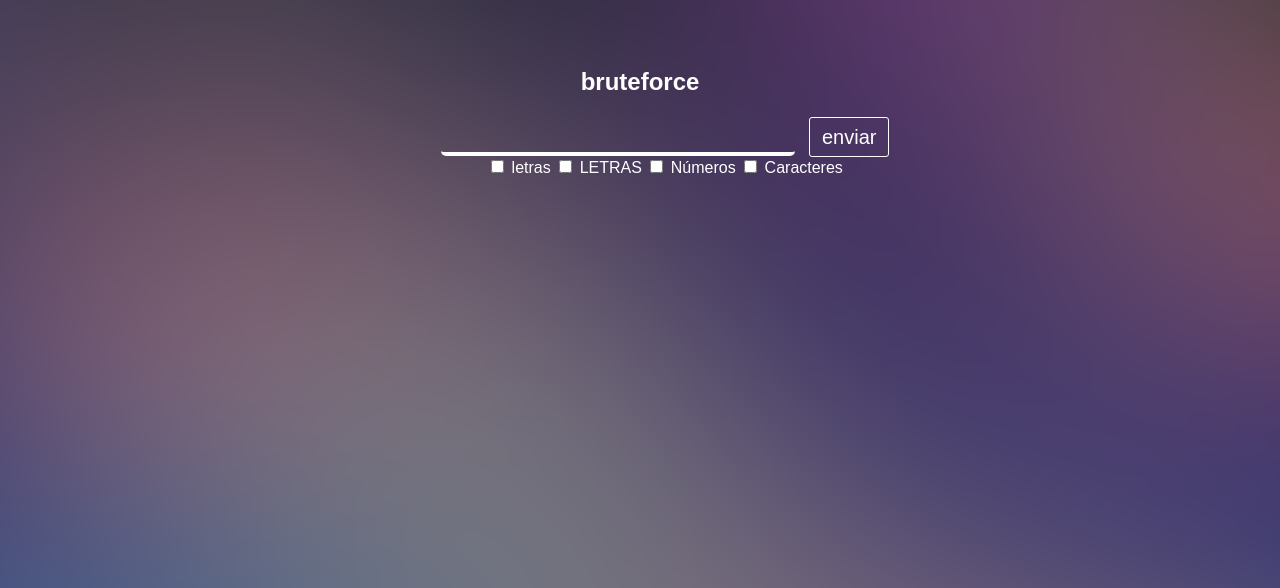
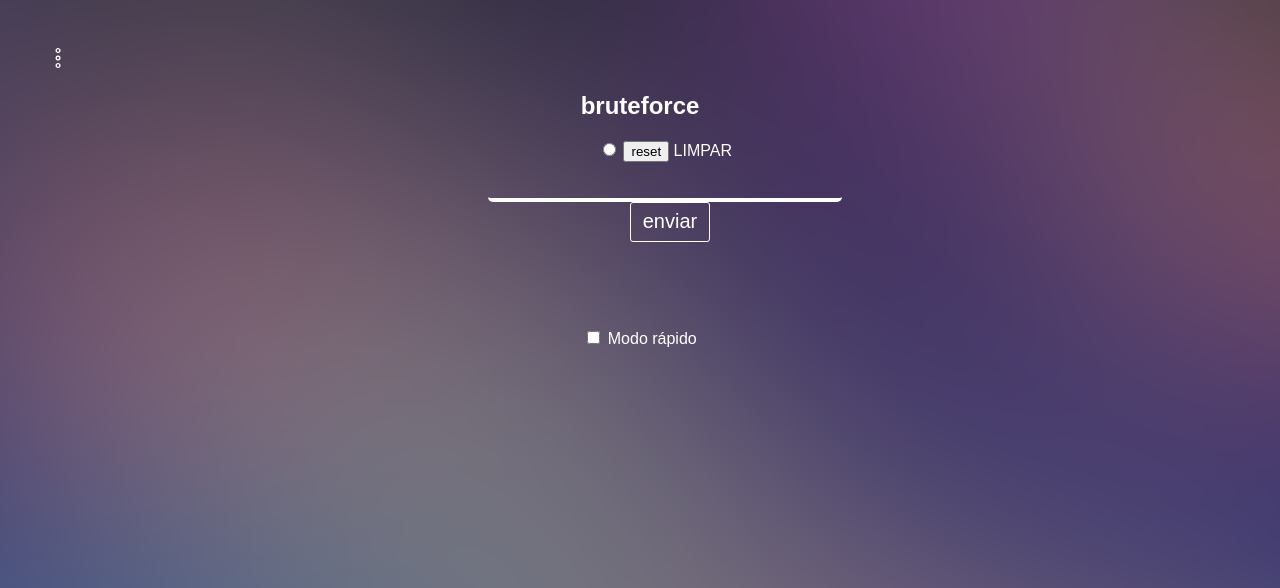
Before and after one commit to kim3dis/bruteforcephp, a PHP site: page / in a window 1280 px wide. Shown: the top 588 px of the page. Run offline with PHP 8.4, Linux system fonts and the light colour scheme; some libraries are stand-ins or nearby versions.

Commit message:
deixando tudo mais bonitinho

```diff
--- a/index.php
+++ b/index.php
@@ -2,10 +2,21 @@
 <html lang="pt_BR">
   <head>
     <meta charset="utf-8">
+    <meta http-equiv="X-UA-Compatible" content="IE=edge">
+    <meta name="viewport" content="width=device-width, initial-scale=1">
     <title>bruteforce</title>
-    <link href="folhadeestilo.css" rel="stylesheet">
-    <!-- <link rel="stylesheet" href="bootstrap/bootstrap.min.css" integrity="sha384-/Y6pD6FV/Vv2HJnA6t+vslU6fwYXjCFtcEpHbNJ0lyAFsXTsjBbfaDjzALeQsN6M" crossorigin="anonymous"> -->
-    <!-- <script src="bootstrap/bootstrap.min.js" integrity="sha384-h0AbiXch4ZDo7tp9hKZ4TsHbi047NrKGLO3SEJAg45jXxnGIfYzk4Si90RDIqNm1" crossorigin="anonymous"></script> -->
+    <link rel="shortcut icon" href="img/favicon.ico" /> <!-- favicon -->
+
+    <link href="folhadeestilo.css" rel="stylesheet" /> <!-- stylesheet -->
+    <link rel="stylesheet" href="animatecss/animate.css">
+    <link href="jquery-ui/jquery-ui.css" rel="stylesheet">
+    <script src="jquery/jquery.min.js"></script> <!-- adicionar lib jquery -->
+
+
+
+    <script src="script.js"></script> <!-- script -->
+    <!--  -->
+
   </head>
 
 <?php
@@ -13,33 +24,80 @@ include "config.php";
 ?>
 
   <body>
+    <div id="cloud-container"></div>
+    <div>
+      <a href="#" class="showhide_more">
+        <img src="img/more.png" height="20px" />
+      </a>
+    </div>
+
+
+
     <div class="container">
+
+
 			<div class="col-xs-x">
         <div class="span1">
 
           <center> <!-- center da preguiça xd -->
           <div class="caixall">
             <div class="titulo">
-              <h2>bruteforce</h2>
+              <h2 class="title animated tada">bruteforce</h2>
             </div>
             <div class="pass_send">
               <form method="post" action="sys.php">
-                <input type="password" name="senha" class="pass" />
-                <input type="submit" class="send_submit" value="enviar"/>
+
+                <div id="textos_entrar_limpar">
+
+                  <input id="text_entrar" name="action" type="radio" class="text_entrar" value="entrar">
+                  <label for="text_entrar"></label>
+
+                  <input id="text_limpar" name="action" type="reset" class="text_limpar" value="reset">
+                  <label for="text_limpar">LIMPAR</label>
+                </div>
 
 
-                <input type="checkbox" name="letras_on" id="letras_on">
-                <label for="letras_on">letras</label>
+                <input type="password" name="pass" class="pass" id="pass" /> <!-- caixa da senha -->
+                <br>
+                <input value="enviar" type="submit" class="send_submit">
 
 
-                <input type="checkbox" name="LETRAS_on" id="LETRAS_on">
-                <label for="LETRAS_on">LETRAS</label>
+                <!-- botão submit -->
 
-                <input type="checkbox" name="number_on" id="number_on">
-                <label for="number_on">Números</label>
+            </div>
+          <br>
+          </div>
 
-                <input type="checkbox" name="caracter_on" id="caracter_on">
-                <label for="caracter_on">Caracteres</label>
+
+              <div id="checkboxs_turbo">
+                <div id="radio_set">
+                  <input type="checkbox" name="letras_on" id="letras_on" checked="checked">
+                  <label for="letras_on" class="letras_on">Minúsculas</label>
+
+                  <input type="checkbox" name="LETRAS_on" id="LETRAS_on">
+                  <label for="LETRAS_on" class="LETRAS_on">Maiúsculas</label>
+
+                  <input type="checkbox" name="number_on" id="number_on">
+                  <label for="number_on" class="number_on">Números</label>
+
+                  <input type="checkbox" name="caracter_on" id="caracter_on">
+                  <label for="caracter_on" class="caracter_on">Caracteres</label>
+                </div>
+                <br>
+                <br>
+                <div id="turbo">
+                  <input type="checkbox" name="modo_turbo" id="modo_turbo">
+                  <label for="modo_turbo" id="lbl_modo_turbo">Modo rápido</label>
+                </div>
+              </div>
+
+
+                <script src="jquery-ui/jquery-ui.js"></script>
+                <script>
+                  $("#turbo").buttonset();
+                  $("#radio_set").buttonset();
+                </script>
+
               </form>
             </div>
           </div>
```
